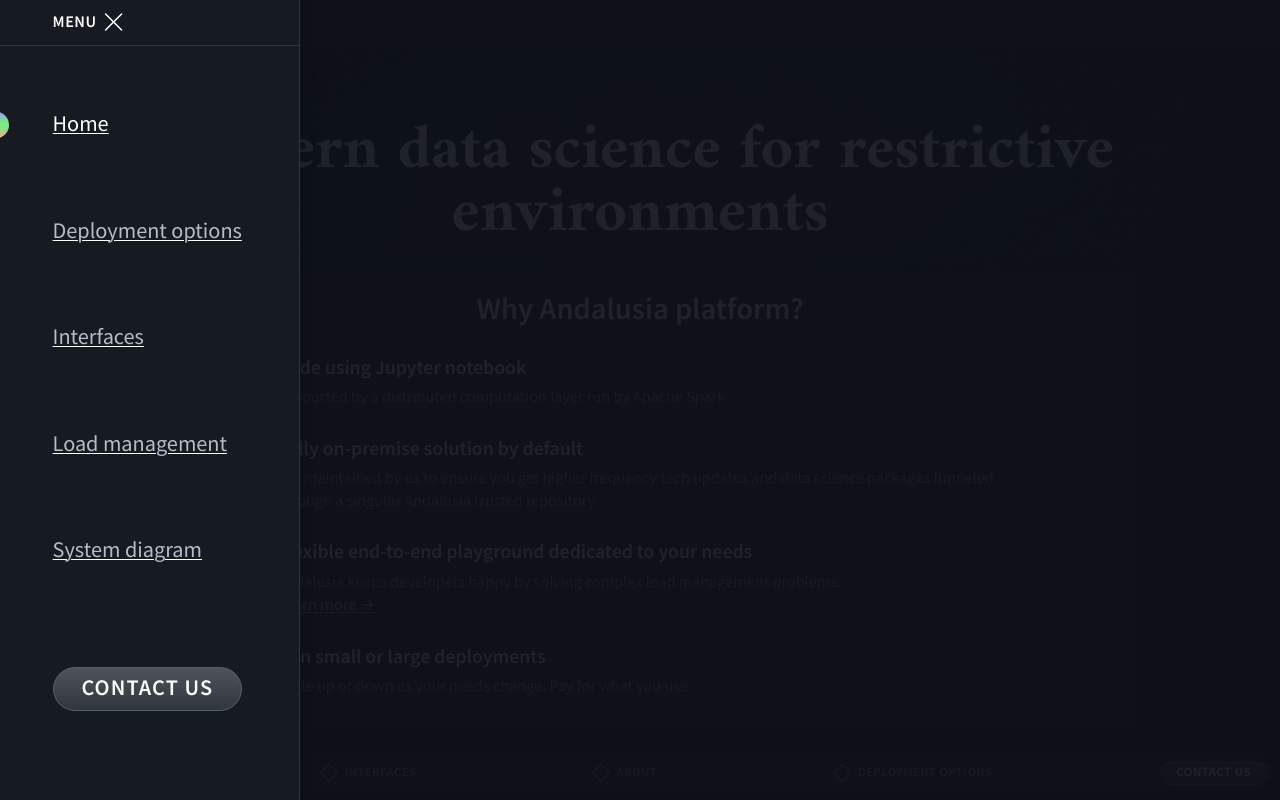
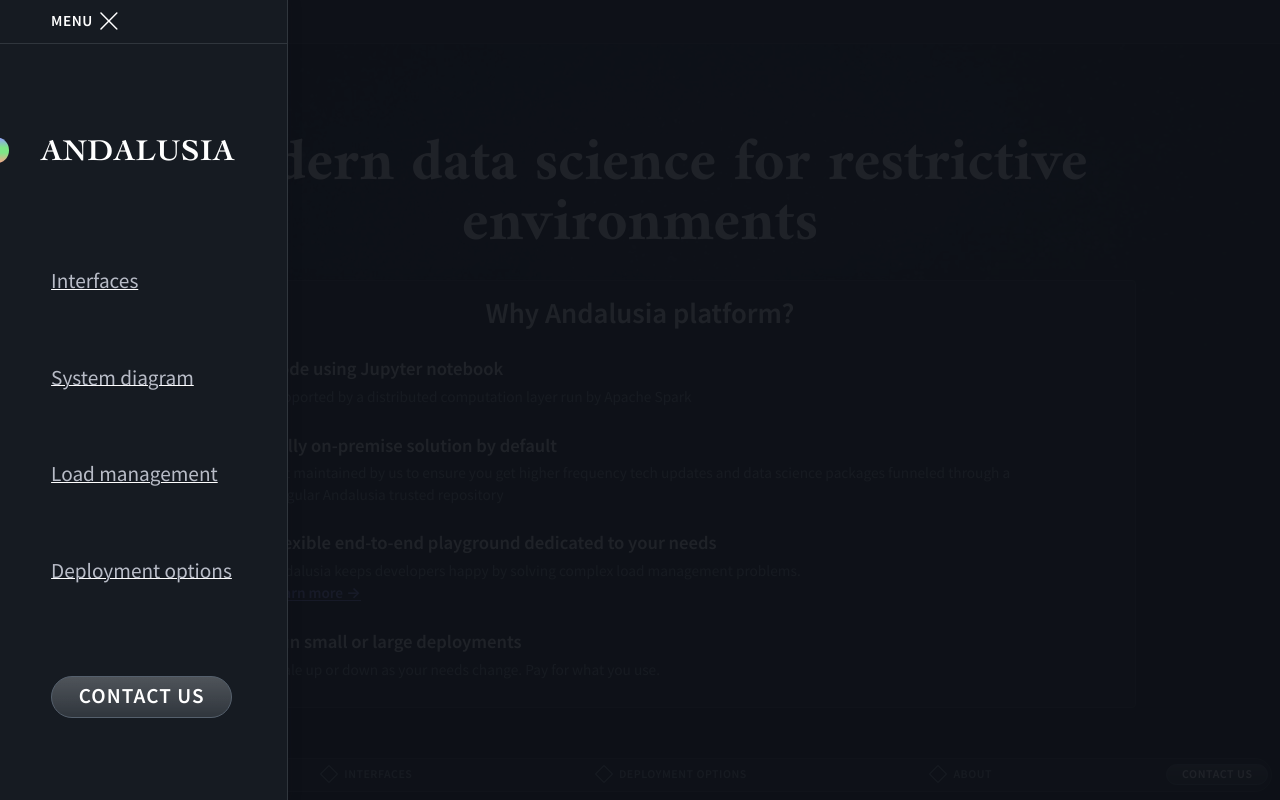
Before and after one commit to perpetualgrimace/data-science-company-website, a Next.js app: page / in a window 1280 px wide. Both pictures are taken after a click on the button "MENU". Shown: the top 800 px of the page. Built offline with nearby package versions, Linux system fonts and the light colour scheme.

Commit message:
various content adjustments

```diff
--- a/components/layout/components/Navbar.jsx
+++ b/components/layout/components/Navbar.jsx
@@ -11,24 +11,20 @@
 
 const menuItems = [
   {
-    label: "Home",
-    route: "/",
+    label: "Interfaces",
+    route: "/interfaces",
   },
   {
-    label: "Deployment options",
-    route: "/deployment-options",
-  },
-  {
-    label: "Interfaces",
-    route: "/interfaces",
+    label: "System diagram",
+    route: "/system-diagram",
   },
   {
     label: "Load management",
     route: "/load-management",
   },
   {
-    label: "System diagram",
-    route: "/system-diagram",
+    label: "Deployment options",
+    route: "/deployment-options",
   },
   {
     label: "Contact us",
@@ -129,6 +125,21 @@
             </button>
           </li>
 
+          <li className="navbar-menu-item">
+            <Link href="/">
+              <a
+                className="navbar-menu-link"
+                aria-current={checkRoute("/", currRoute)}
+              >
+                <RetinaImg
+                  className="navbar-logo-img"
+                  file="logo"
+                  alt="Andalusia, home"
+                />
+              </a>
+            </Link>
+          </li>
+
           {menuItems.map((link, i) => (
             <li key={link?.label} className="navbar-menu-item">
               <Link href={link?.route} passHref>
--- a/components/layout/components/Tabs/index.jsx
+++ b/components/layout/components/Tabs/index.jsx
@@ -104,7 +104,7 @@
                   {tab?.logos?.length > 0 && (
                     <aside className="tabs-section-logos">
                       <h3 className="tabs-section-logos-headline u-font-md">
-                        Technologies used:
+                        Examples of technologies supported:
                       </h3>
 
                       <div className="tabs-section-logos-list">
--- a/pages/contact/index.jsx
+++ b/pages/contact/index.jsx
@@ -117,10 +117,6 @@
                 )}
               </Button>
             </Form>
-
-            <address className="contact-address u-font-sm u-text-c">
-              Dubai Media City, Office 300, Building 5, Dubai, UAE
-            </address>
           </>
         )}
       </section>
--- a/pages/index.jsx
+++ b/pages/index.jsx
@@ -78,6 +78,34 @@
         slug: "/interfaces#activeTab=2",
         theme: "malachite",
         Icon: <SpeedIcon />,
+      },
+    ],
+  },
+  {
+    title: "Deployment options",
+    slug: "deployment-options",
+    layout: "diamond",
+    cards: [
+      {
+        title: "Deploy",
+        subtitle: "on your own environment",
+        slug: "/deployment-options#activeTab=0",
+        theme: "cornflower",
+        Icon: <HomeIcon />,
+      },
+      {
+        title: "Buy",
+        subtitle: "a pre-deployed version on Andalusia-procured hardware",
+        slug: "/deployment-options#activeTab=1",
+        theme: "salmon",
+        Icon: <CreditCardIcon />,
+      },
+      {
+        title: "Access",
+        subtitle: "Andalusia using an on-soil cloud provider",
+        slug: "/deployment-options#activeTab=2",
+        theme: "malachite",
+        Icon: <CloudIcon />,
       },
     ],
   },
@@ -171,34 +199,6 @@
       </>
     ),
   },
-  {
-    title: "Deployment options",
-    slug: "deployment-options",
-    layout: "diamond",
-    cards: [
-      {
-        title: "Deploy",
-        subtitle: "on your own environment",
-        slug: "/deployment-options#activeTab=0",
-        theme: "cornflower",
-        Icon: <HomeIcon />,
-      },
-      {
-        title: "Buy",
-        subtitle: "a pre-deployed version on Andalusia-procured hardware",
-        slug: "/deployment-options#activeTab=1",
-        theme: "salmon",
-        Icon: <CreditCardIcon />,
-      },
-      {
-        title: "Access",
-        subtitle: "Andalusia using an on-soil cloud provider",
-        slug: "/deployment-options#activeTab=2",
-        theme: "malachite",
-        Icon: <CloudIcon />,
-      },
-    ],
-  },
 ];
 
 function generateLayout(section) {
--- a/pages/interfaces/index.jsx
+++ b/pages/interfaces/index.jsx
@@ -111,11 +111,6 @@
         alt: "Data Iku",
         url: "https://www.dataiku.com/",
       },
-      {
-        slug: "apache-spark",
-        alt: "Apache Spark",
-        url: "https://spark.apache.org/",
-      },
     ],
   },
 ];
--- a/styles/2-base/_typography.scss
+++ b/styles/2-base/_typography.scss
@@ -6,10 +6,10 @@
   font-size: 16px;
 
   @media (min-width: 900px) {
-    font-size: 18px;
+    font-size: 17px;
   }
   @media (min-width: 1400px) {
-    font-size: 20px;
+    font-size: 18px;
   }
 }
 
```
Also changed, not shown: pages/deployment-options/index.jsx (+2 -12 lines).
